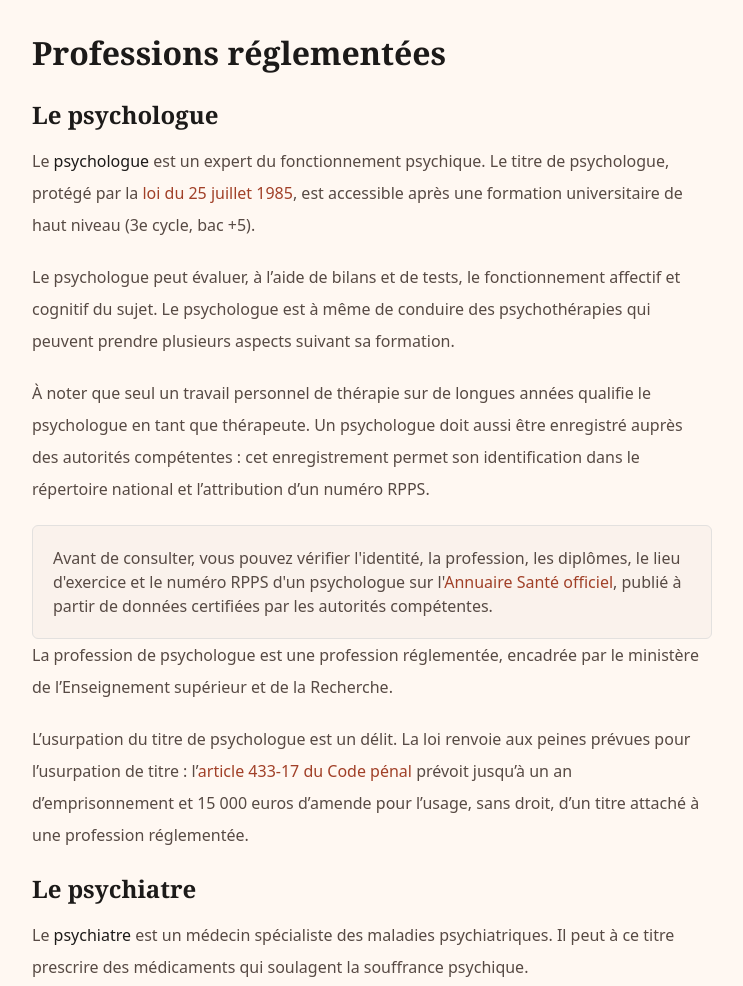
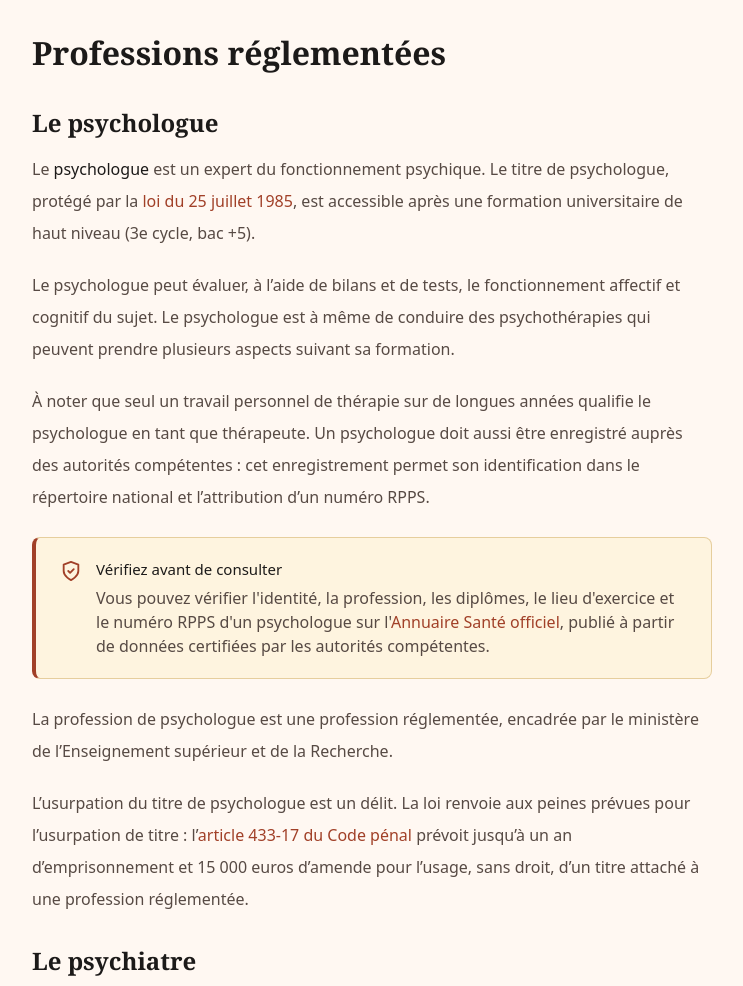
Before and after one commit to nicodev3/nicolas-devaux-psychologue.fr, an Astro site: page /blog/choisir-son-psy in a window 1280 px wide. Shown: the part 901-1887 px from the top of the page, without its empty margins (268-1011 px from the left). Built offline with nearby package versions, Linux system fonts and the light colour scheme; Astro itself is replaced by a stand-in of ours; no server answers.

Commit message:
Update AuthorCard and HeroSection styles, enhance alert box design, and improve blog content layout. Adjusted AuthorCard size, modified HeroSection brand mark dimensions, and refined alert box appearance for better visibility and user experience.

```diff
--- a/src/components/ArticleScrollProgress.astro
+++ b/src/components/ArticleScrollProgress.astro
@@ -10,7 +10,7 @@ const { enabled = true } = Astro.props;
   enabled && (
     <>
       <div
-        class="pointer-events-none fixed top-0 left-0 right-0 z-[200] h-0.5"
+        class="pointer-events-none fixed top-0 left-0 right-0 z-200 h-0.5"
         aria-hidden="true"
       >
         <div
--- a/src/components/AuthorCard.astro
+++ b/src/components/AuthorCard.astro
@@ -18,7 +18,7 @@ const { class: className } = Astro.props;
   aria-label="Présentation du praticien"
 >
   <div
-    class="relative size-[4.75rem] shrink-0 overflow-hidden rounded-full bg-surface-muted ring-2 ring-surface-page shadow-sm md:size-20"
+    class="relative size-19 shrink-0 overflow-hidden rounded-full bg-surface-muted ring-2 ring-surface-page shadow-sm md:size-20"
   >
     <Picture
       src={portrait}
--- a/src/components/HeroSection.astro
+++ b/src/components/HeroSection.astro
@@ -25,7 +25,7 @@ const approachTeaserLink = buttonClasses({
           <AuthorCard class="mt-5" />
         </div>
         <div class="shrink-0 pt-1 md:pt-2">
-          <BrandSpiralMark class="h-24 w-24 text-brand/65 md:h-[7.5rem] md:w-[7.5rem]" />
+          <BrandSpiralMark class="h-24 w-24 text-brand/65 md:h-30 md:w-30" />
         </div>
       </div>
 
--- a/src/content/blog/choisir-son-psy.md
+++ b/src/content/blog/choisir-son-psy.md
@@ -11,19 +11,23 @@ Psy… Voilà un drôle de mot passé dans le langage courant ! Mais qui est vra
 
 ### Le psychologue
 
-Le **psychologue** est un expert du fonctionnement psychique. Le titre de psychologue, protégé par la [loi du 25 juillet 1985](https://www.legifrance.gouv.fr/loda/id/LEGISCTA000006127022), est accessible après une formation universitaire de haut niveau (3e cycle, bac +5).
+Le **psychologue** est un expert du fonctionnement psychique. Le titre de psychologue, protégé par la [loi du 25 juillet 1985](https://www.enseignementsup-recherche.gouv.fr/fr/psychologue-une-profession-reglementee-en-france-46456), est accessible après une formation universitaire de haut niveau (3e cycle, bac +5).
 
 Le psychologue peut évaluer, à l'aide de bilans et de tests, le fonctionnement affectif et cognitif du sujet. Le psychologue est à même de conduire des psychothérapies qui peuvent prendre plusieurs aspects suivant sa formation.
 
 À noter que seul un travail personnel de thérapie sur de longues années qualifie le psychologue en tant que thérapeute. Un psychologue doit aussi être enregistré auprès des autorités compétentes : cet enregistrement permet son identification dans le répertoire national et l'attribution d'un numéro RPPS.
 
 <aside class="alert-box" aria-label="Vérifier le numéro RPPS">
-  Avant de consulter, vous pouvez vérifier l'identité, la profession, les diplômes, le lieu d'exercice et le numéro RPPS d'un psychologue sur l'<a href="https://annuaire.sante.fr/">Annuaire Santé officiel</a>, publié à partir de données certifiées par les autorités compétentes.
+  <svg class="alert-box__icon" aria-hidden="true" xmlns="http://www.w3.org/2000/svg" width="22" height="22" viewBox="0 0 24 24" fill="none" stroke="currentColor" stroke-width="2" stroke-linecap="round" stroke-linejoin="round"><path d="M12 22s8-4 8-10V5l-8-3-8 3v7c0 6 8 10 8 10z"/><path d="m9 12 2 2 4-4"/></svg>
+  <div>
+    <strong class="alert-box__title">Vérifiez avant de consulter</strong>
+    Vous pouvez vérifier l'identité, la profession, les diplômes, le lieu d'exercice et le numéro RPPS d'un psychologue sur l'<a href="https://annuaire.sante.fr/">Annuaire Santé officiel</a>, publié à partir de données certifiées par les autorités compétentes.
+  </div>
 </aside>
 
 La profession de psychologue est une profession réglementée, encadrée par le ministère de l'Enseignement supérieur et de la Recherche.
 
-L'usurpation du titre de psychologue est un délit. La loi renvoie aux peines prévues pour l'usurpation de titre : l'[article 433-17 du Code pénal](https://www.legifrance.gouv.fr/codes/id/LEGISCTA000006165374/) prévoit jusqu'à un an d'emprisonnement et 15 000 euros d'amende pour l'usage, sans droit, d'un titre attaché à une profession réglementée.
+L'usurpation du titre de psychologue est un délit. La loi renvoie aux peines prévues pour l'usurpation de titre : l'[article 433-17 du Code pénal](https://www.enseignementsup-recherche.gouv.fr/fr/psychologue-une-profession-reglementee-en-france-46456) prévoit jusqu'à un an d'emprisonnement et 15 000 euros d'amende pour l'usage, sans droit, d'un titre attaché à une profession réglementée.
 
 ### Le psychiatre
 
@@ -64,3 +68,11 @@ Attention toutefois aux autoproclamés et aux associations fantaisistes. Ici, se
 C'est dans cette catégorie que l'on retrouve les praticiens en psychothérapie, parfois sérieusement formés, et certains thérapeutes aux idées parfois originales. C'est également dans cette catégorie que l'on rencontre le plus de dérives sectaires. C'est un véritable fourre-tout.
 
 Sophrologie, sophro-analyse, bio-énergétique, PNL, EMDR et autres, si elles ne sont pas nocives la plupart du temps, ne sont pas des psychothérapies. Si le principe de ces méthodes est parfois reconnu, voire utile en accompagnement du travail psychothérapeutique réalisé par un professionnel, il faut être très vigilant et ne pas donner son âme au premier gourou charismatique venu.
+
+### Le coach, le coach de vie
+
+Le **coaching** — qu'il soit « de vie », « personnel », « professionnel » ou autre — n'est encadré par aucun texte légal en France. N'importe qui peut se proclamer coach du jour au lendemain, sans formation, sans diplôme, sans supervision. Certains coachs sont sérieusement formés et exercent dans un cadre éthique bien défini ; d'autres font peser des risques réels sur des personnes en difficulté.
+
+La différence fondamentale avec le psychologue tient à l'objet même de la démarche. Le coaching s'adresse à des personnes qui vont bien et cherchent à progresser — améliorer leurs performances, clarifier un projet, traverser une transition professionnelle. Il travaille sur le présent et l'avenir, sur des objectifs concrets. La psychothérapie, elle, s'adresse à la souffrance psychique : elle explore les conflits intérieurs, l'histoire du sujet, les mécanismes inconscients qui entravent son fonctionnement. Un coach n'est pas formé pour cela, et s'y aventurer sans compétence clinique peut aggraver une situation fragilisée.
+
+Si vous traversez une période de détresse, d'anxiété, de dépression ou de crise, consultez un psychologue ou un médecin ou bien encore rendez-vous aux urgences — pas un coach. Les certifications privées non reconnues par l'État et les tarifs élevés ne garantissent rien sur la qualité ni sur la sécurité de l'accompagnement.
--- a/src/styles/content.css
+++ b/src/styles/content.css
@@ -10,7 +10,7 @@
 .c-prose h3 {
   font-size: 1.5rem;
   font-weight: 600;
-  margin-top: 1.25rem;
+  margin-top: 1.75rem;
   margin-bottom: 0.75rem;
 }
 
@@ -67,6 +67,10 @@
   color: var(--color-brand-hover);
 }
 
+.c-prose aside {
+  margin-block: 1.5rem;
+}
+
 .c-prose blockquote,
 blockquote {
   border-left: 4px solid var(--color-brand);
--- a/src/styles/global.css
+++ b/src/styles/global.css
@@ -425,10 +425,28 @@ img {
 }
 
 .alert-box {
-    background-color: var(--color-surface-muted);
-    border: 1px solid var(--color-border-subtle);
-    padding: 1.25rem;
-    border-radius: 0.375rem;
+    background-color: var(--color-info-surface);
+    border: 1px solid var(--color-info-border);
+    border-left: 4px solid var(--color-brand);
+    padding: 1.25rem 1.5rem;
+    border-radius: 0.5rem;
+    display: flex;
+    gap: 0.875rem;
+    align-items: flex-start;
+}
+
+.alert-box__icon {
+    flex-shrink: 0;
+    color: var(--color-brand);
+    margin-top: 0.125rem;
+}
+
+.alert-box__title {
+    display: block;
+    color: var(--color-ink-primary);
+    font-weight: 600;
+    margin-bottom: 0.375rem;
+    font-size: 0.9375rem;
 }
 
 .btn {
```
Also changed, not shown: .claude/launch.json (added).
